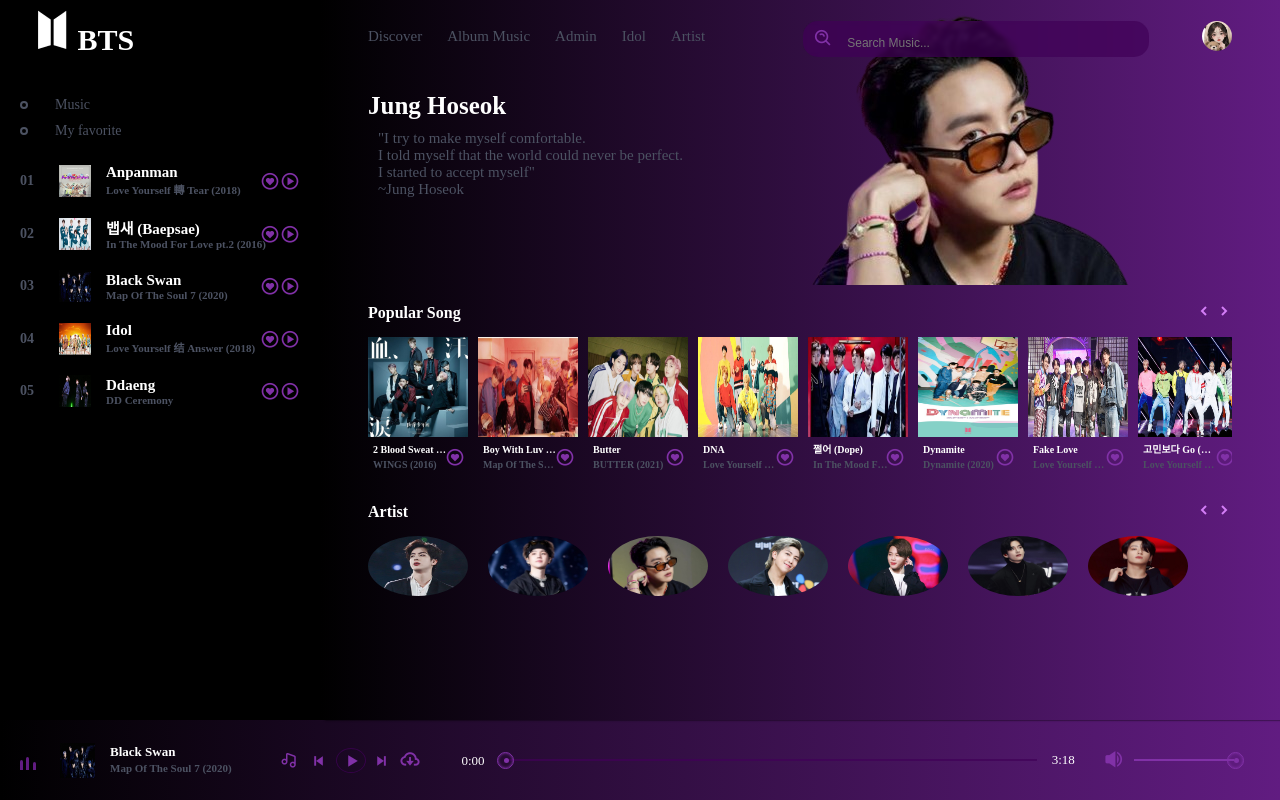
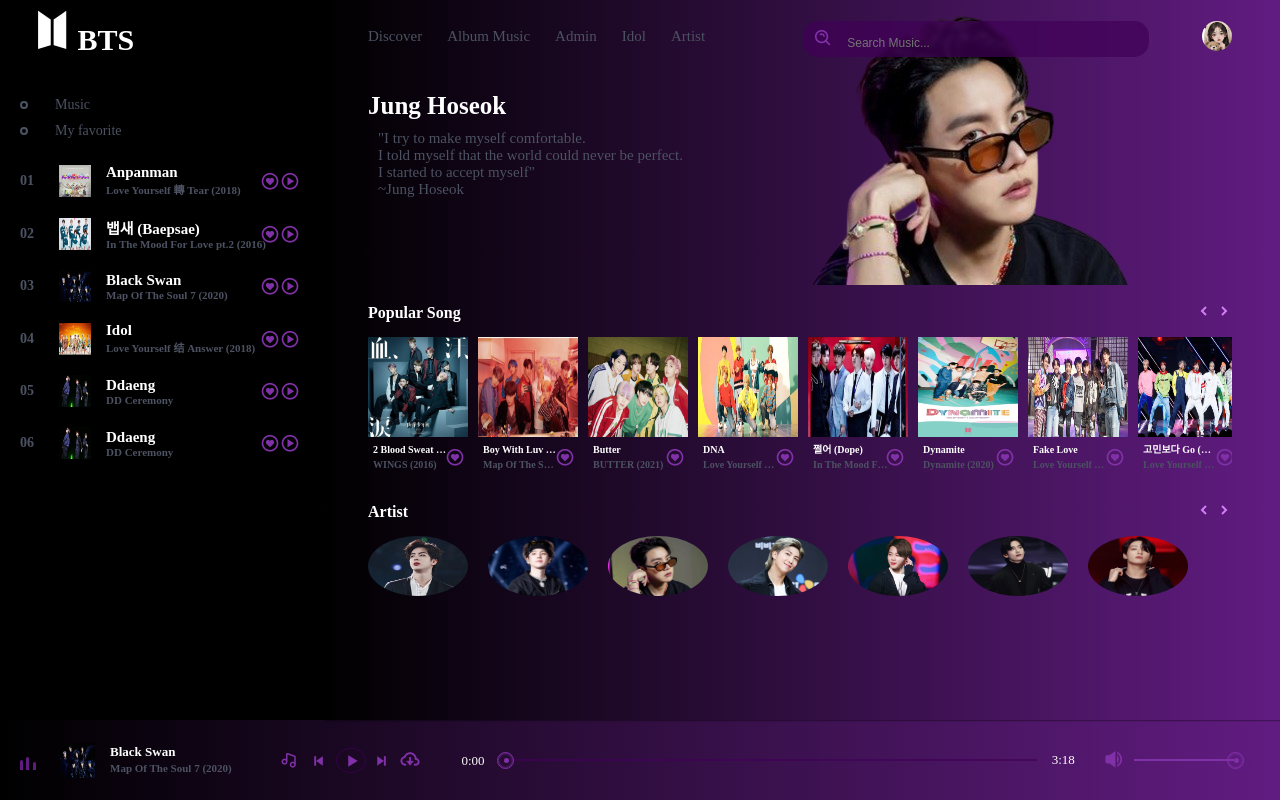
Before and after one commit to nunaprameswari/Ujian, a Django app: page /hope in a window 1280 px wide. Run offline with Django 4.2, Linux system fonts and the light colour scheme.

Commit message:
perubahan pada html hope dan yoongi

```diff
--- a/army/templates/hope.html
+++ b/army/templates/hope.html
@@ -83,6 +83,15 @@
                     <i class='bx favorite bx-heart-circle' id="heart"></i>
                     <i class='bx playListPlay bx-play-circle' id="5"></i>
                 </li>
+                <li class="songItem">
+                    <span>06</span>
+                    <img src="{% static 'img/ddaeng1.jpg' %}" alt="">
+                    <h5>Ddaeng <br>
+                        <div class="album">DD Ceremony</div>
+                    </h5>
+                    <i class='bx favorite bx-heart-circle' id="heart"></i>
+                    <i class='bx playListPlay bx-play-circle' id="6"></i>
+                </li>
             </div>
         </div>
 
@@ -120,7 +129,7 @@
                     <li class="songItem">
                         <div class="img_play">
                             <img src="{% static 'img/Blood_Sweat_Tears1.jpg' %}" alt="">
-                            <i class='bx playListPlay bx-play-circle' id="6"></i>
+                            <i class='bx playListPlay bx-play-circle' id="7"></i>
                             <div class="cinta">
                                 <i class='bx favorite bx-heart-circle' id="heart"></i>
                             </div>
@@ -132,7 +141,7 @@
                     <li class="songItem">
                         <div class="img_play">
                             <img src="{% static 'img/Boy_With_Luv1.jpg' %}" alt="">
-                            <i class='bx playListPlay bx-play-circle' id="7"></i>
+                            <i class='bx playListPlay bx-play-circle' id="8"></i>
                             <div class="cinta">
                                 <i class='bx favorite bx-heart-circle' id="heart"></i>
                             </div>
@@ -144,7 +153,7 @@
                     <li class="songItem">
                         <div class="img_play">
                             <img src="{% static 'img/Butter1.jpg' %}" alt="">
-                            <i class='bx playListPlay bx-play-circle' id="8"></i>
+                            <i class='bx playListPlay bx-play-circle' id="9"></i>
                             <div class="cinta">
                                 <i class='bx favorite bx-heart-circle' id="heart"></i>
                             </div>
@@ -156,7 +165,7 @@
                     <li class="songItem">
                         <div class="img_play">
                             <img src="{% static 'img/DNA1.jpg' %}" alt="">
-                            <i class='bx playListPlay bx-play-circle' id="9"></i>
+                            <i class='bx playListPlay bx-play-circle' id="10"></i>
                             <div class="cinta">
                                 <i class='bx favorite bx-heart-circle' id="heart"></i>
                             </div>
@@ -168,7 +177,7 @@
                     <li class="songItem">
                         <div class="img_play">
                             <img src="{% static 'img/DOPE1.jpg' %}" alt="">
-                            <i class='bx playListPlay bx-play-circle' id="10"></i>
+                            <i class='bx playListPlay bx-play-circle' id="11"></i>
                             <div class="cinta">
                                 <i class='bx favorite bx-heart-circle' id="heart"></i>
                             </div>
@@ -180,7 +189,7 @@
                     <li class="songItem">
                         <div class="img_play">
                             <img src="{% static 'img/Dynamite1.jpeg' %}" alt="">
-                            <i class='bx playListPlay bx-play-circle' id="11"></i>
+                            <i class='bx playListPlay bx-play-circle' id="12"></i>
                             <div class="cinta">
                                 <i class='bx favorite bx-heart-circle' id="heart"></i>
                             </div>
@@ -192,7 +201,7 @@
                     <li class="songItem">
                         <div class="img_play">
                             <img src="{% static 'img/FAKE_LOVE1.jpg' %}" alt="">
-                            <i class='bx playListPlay bx-play-circle' id="12"></i>
+                            <i class='bx playListPlay bx-play-circle' id="13"></i>
                             <div class="cinta">
                                 <i class='bx favorite bx-heart-circle' id="heart"></i>
                             </div>
@@ -204,7 +213,7 @@
                     <li class="songItem">
                         <div class="img_play">
                             <img src="{% static 'img/Go_Go1.jpg' %}" alt="">
-                            <i class='bx playListPlay bx-play-circle' id="13"></i>
+                            <i class='bx playListPlay bx-play-circle' id="14"></i>
                             <div class="cinta">
                                 <i class='bx favorite bx-heart-circle' id="heart"></i>
                             </div>
@@ -216,7 +225,7 @@
                     <li class="songItem">
                         <div class="img_play">
                             <img src="{% static 'img/danger1.png' %}" alt="">
-                            <i class='bx playListPlay bx-play-circle' id="14"></i>
+                            <i class='bx playListPlay bx-play-circle' id="15"></i>
                             <div class="cinta">
                                 <i class='bx favorite bx-heart-circle' id="heart"></i>
                             </div>
@@ -228,7 +237,7 @@
                     <li class="songItem">
                         <div class="img_play">
                             <img src="{% static 'img/mic_drop1.jpg' %}" alt="">
-                            <i class='bx playListPlay bx-play-circle' id="15"></i>
+                            <i class='bx playListPlay bx-play-circle' id="16"></i>
                             <div class="cinta">
                                 <i class='bx favorite bx-heart-circle' id="heart"></i>
                             </div>
@@ -240,49 +249,13 @@
                     <li class="songItem">
                         <div class="img_play">
                             <img src="{% static 'img/ON1.jpeg' %}" alt="">
-                            <i class='bx playListPlay bx-play-circle' id="16"></i>
+                            <i class='bx playListPlay bx-play-circle' id="17"></i>
                             <div class="cinta">
                                 <i class='bx favorite bx-heart-circle' id="heart"></i>
                             </div>
                         </div>
                         <h5>ON
                             <div class="album">Map Of The Soul 7 (2020)</div>
-                        </h5>
-                    </li>
-                    <li class="songItem">
-                        <div class="img_play">
-                            <img src="{% static 'img/Permission_to_Dance1.jpeg' %}" alt="">
-                            <i class='bx playListPlay bx-play-circle' id="17"></i>
-                            <div class="cinta">
-                                <i class='bx favorite bx-heart-circle' id="heart"></i>
-                            </div>
-                        </div>
-                        <h5>Permission to Dance
-                            <div class="album">BUTTER (2021)</div>
-                        </h5>
-                    </li>
-                    <li class="songItem">
-                        <div class="img_play">
-                            <img src="{% static 'img/Run1.jpg' %}" alt="">
-                            <i class='bx playListPlay bx-play-circle' id="18"></i>
-                            <div class="cinta">
-                                <i class='bx favorite bx-heart-circle' id="heart"></i>
-                            </div>
-                        </div>
-                        <h5>RUN
-                            <div class="album">In The Mood For Love pt.2 (2016)</div>
-                        </h5>
-                    </li>
-                    <li class="songItem">
-                        <div class="img_play">
-                            <img src="{% static 'img/Yet_To_Come1.png' %}" alt="">
-                            <i class='bx playListPlay bx-play-circle' id="19"></i>
-                            <div class="cinta">
-                                <i class='bx favorite bx-heart-circle' id="heart"></i>
-                            </div>
-                        </div>
-                        <h5>Yet To Come (The Most Beatiful Moment)
-                            <div class="album">PROOF (2022)</div>
                         </h5>
                     </li>
                 </div>
--- a/army/templates/yoongi.html
+++ b/army/templates/yoongi.html
@@ -89,7 +89,7 @@
                     <i class='bx playListPlay bx-play-circle' id="5"></i>
                 </li>
                 <li class="songItem">
-                    <span>05</span>
+                    <span>06</span>
                     <img src="{% static 'img/ddaeng1.jpg' %}" alt="">
                     <h5>Ddaeng <br>
                         <div class="album">DD Ceremony</div>
@@ -98,7 +98,7 @@
                     <i class='bx playListPlay bx-play-circle' id="6"></i>
                 </li>
                 <li class="songItem">
-                    <span>05</span>
+                    <span>07</span>
                     <img src="{% static 'img/ddaeng1.jpg' %}" alt="">
                     <h5>Ddaeng <br>
                         <div class="album">DD Ceremony</div>
```
